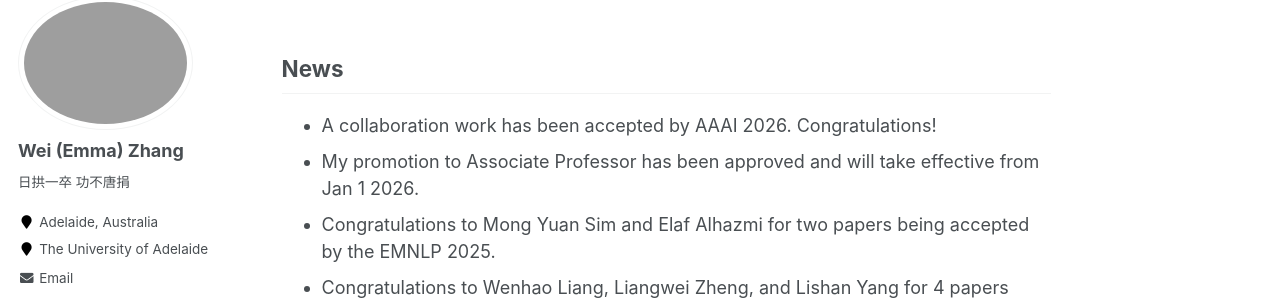
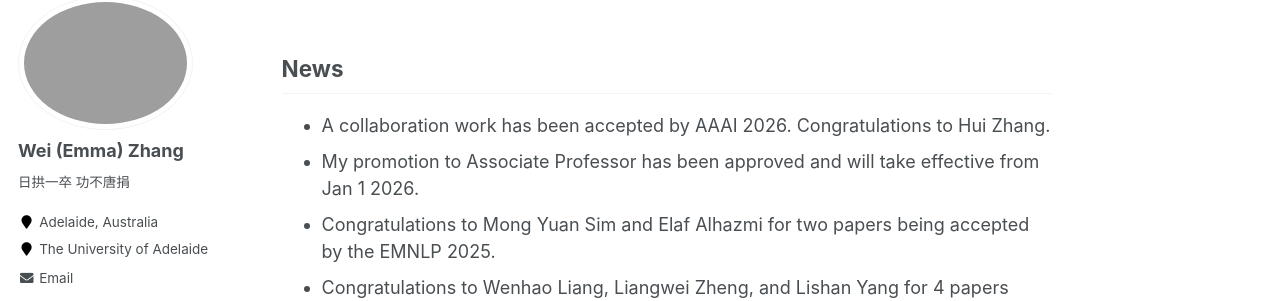
Before and after one commit to weiezhang/weiezhang.github.io, a Jekyll site: the page built from _pages/about.md, in a window 1280 px wide and 900 px high. Shown: the part 122-423 px from the top of the window. Built offline with Jekyll 4.4.1, drawn with Linux system fonts in a browser that asks for light colours; some web fonts are replaced.

Commit message:
Update about.md

```diff
--- a/_pages/about.md
+++ b/_pages/about.md
@@ -9,7 +9,7 @@ redirect_from:
 ---
 
 ## News
-* A collaboration work has been accepted by AAAI 2026. Congratulations!
+* A collaboration work has been accepted by AAAI 2026. Congratulations to Hui Zhang.
 * My promotion to Associate Professor has been approved and will take effective from Jan 1 2026.
 * Congratulations to Mong Yuan Sim and Elaf Alhazmi for two papers being accepted by the EMNLP 2025.
 * Congratulations to Wenhao Liang, Liangwei Zheng, and Lishan Yang for 4 papers being accepted by CIKM 2025.
```
